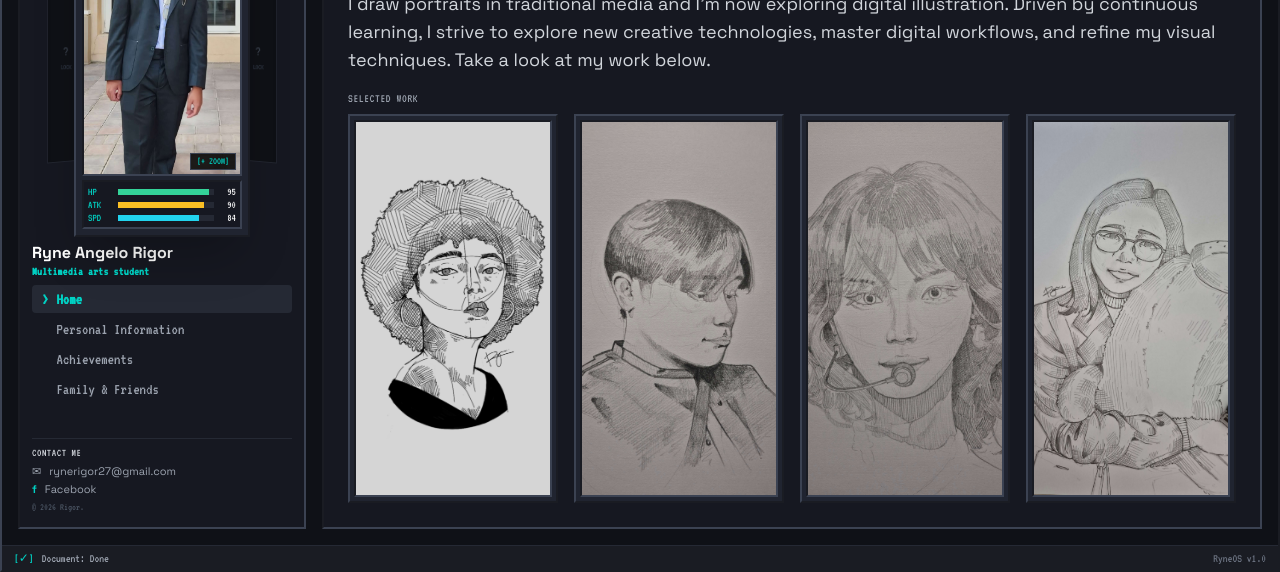
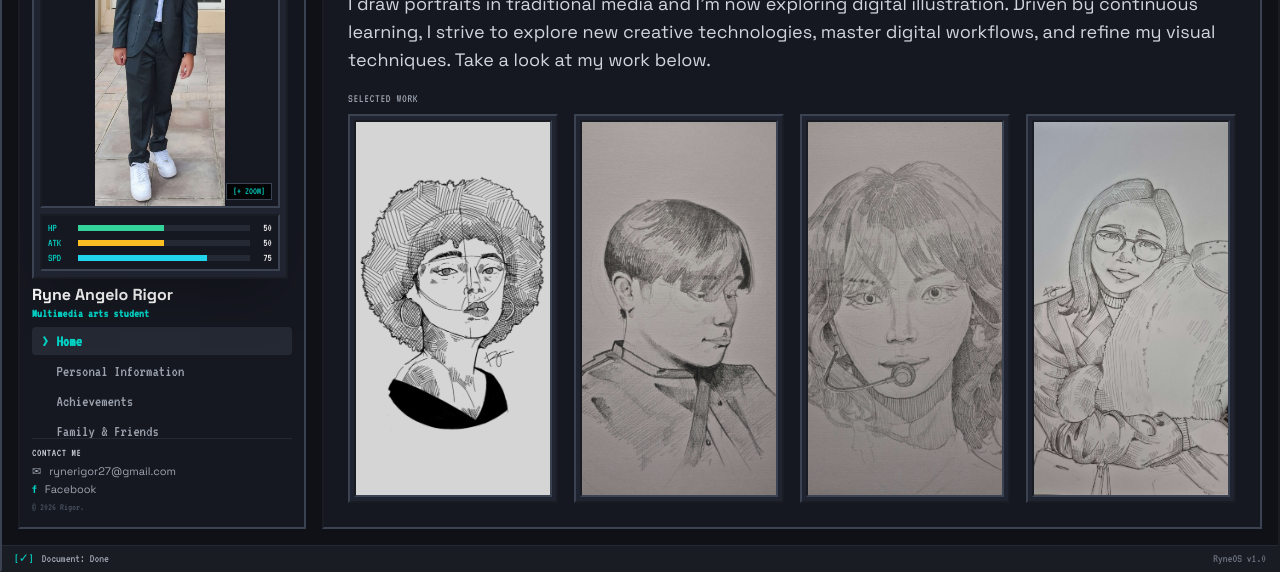
Before and after one commit to ryn-27/homepage, a plain HTML site: page index.html in a window 1280 px wide. Shown: the part 228-800 px from the top of the page. Drawn offline with nearby package versions, Linux system fonts and the light colour scheme.

Commit message:
Update index.html

```diff
--- a/index.html
+++ b/index.html
@@ -91,72 +91,53 @@
     <!-- 3. Main Body Workspace -->
     <div class="flex-1 flex flex-col md:flex-row overflow-hidden p-3 md:p-4 gap-4 bg-[#0f1117]">
 
-      <!-- LEFT SIDEBAR (Extra-Tall Arcade Carousel P1 Character Card + Foreshortened Flanking Shadows) -->
+      <!-- LEFT SIDEBAR (Large Full-Body P1 Character Card + Nav) -->
       <aside class="w-full md:w-72 bg-[#161821] bevel-in p-3 flex flex-col justify-between shrink-0 overflow-hidden">
         <div class="space-y-1.5 min-h-0 flex flex-col">
 
-          <!-- CAROUSEL STAGE: Foreshortened 3D Side Cards + Extra-Tall Center P1 Card -->
-          <div class="relative flex items-center justify-center pt-1.5 shrink-0 select-none" style="perspective: 600px;">
-
-            <!-- Left Foreshortened Locked Shadow Slot (Decorative) -->
-            <div aria-hidden="true"
-                 style="transform: rotateY(28deg) scale(0.86);"
-                 class="w-11 h-60 bg-[#0b0c10] border border-[#252934] opacity-70 flex flex-col items-center justify-center -mr-2.5 z-0 pointer-events-none shadow-inner origin-right">
-              <span class="font-retro text-gray-600 text-base">?</span>
-              <span class="font-retro text-[9px] text-gray-700 tracking-tighter">LOCK</span>
-            </div>
-
-            <!-- Center Active P1 Character Card (Extra-Tall Full-Body Frame) -->
-            <div class="relative z-10 w-44 bg-[#202430] bevel-out p-1.5 space-y-1 shadow-2xl">
+          <!-- LARGE P1 CHARACTER CARD -->
+          <div class="relative pt-1 pr-1 shrink-0 select-none">
+            <div class="relative w-full bg-[#202430] bevel-out p-1.5 space-y-1.5 shadow-2xl">
               <!-- Top-Right P1 Seal -->
-              <div class="absolute -top-2 -right-2 z-20 bg-[#b91c1c] text-white font-retro text-xs font-bold px-1.5 py-0.2 border-2 border-[#facc15] shadow-md tracking-wider">
+              <div class="absolute -top-2 -right-2 z-20 bg-[#b91c1c] text-white font-retro text-xs font-bold px-2 py-0.2 border-2 border-[#facc15] shadow-md tracking-wider">
                 P1
               </div>
 
-              <!-- Extra-Tall Full-Body Formal Portrait (Click to Zoom in Lightbox) -->
+              <!-- Large Full-Body Formal Portrait (Head-to-Toe) -->
               <div onclick="openLightbox('formal.jpg', 'Ryne Angelo Rigor — Formal Attire')"
-                   class="w-full h-72 bg-[#161821] bevel-in overflow-hidden relative cursor-pointer group">
+                   class="w-full h-80 bg-[#161821] bevel-in overflow-hidden relative cursor-pointer group flex items-center justify-center">
                 <img src="formal.jpg" alt="Ryne Angelo Rigor Full Body Formal Attire"
-                     class="w-full h-full object-cover object-top group-hover:scale-105 transition duration-300">
-                <span class="absolute bottom-1 right-1 bg-black/85 text-[#00d2c4] text-[10px] font-retro px-1.5 py-0.2 border border-[#3b4252]">
+                     class="w-full h-full object-contain group-hover:scale-105 transition duration-300">
+                <span class="absolute bottom-1.5 right-1.5 bg-black/85 text-[#00d2c4] text-[10px] font-retro px-1.5 py-0.2 border border-[#3b4252]">
                   [+ ZOOM]
                 </span>
               </div>
 
-              <!-- Compact Retro RPG Stat Bars (HP / ATK / SPD) -->
-              <div class="space-y-0.5 font-retro text-[11px] leading-none bg-[#161821] bevel-in p-1">
+              <!-- Retro RPG Stat Bars (HP 50%, ATK 50%, SPD 75%) -->
+              <div class="space-y-1 font-retro text-[11px] leading-none bg-[#161821] bevel-in p-1.5">
                 <div class="flex items-center gap-1.5">
                   <span class="text-[#00d2c4] w-6">HP</span>
                   <div class="flex-1 h-1.5 bg-[#252934] overflow-hidden">
-                    <div class="h-full bg-emerald-400 w-[95%]"></div>
+                    <div class="h-full bg-emerald-400 w-[50%]"></div>
                   </div>
-                  <span class="text-white w-4 text-right">95</span>
+                  <span class="text-white w-4 text-right">50</span>
                 </div>
                 <div class="flex items-center gap-1.5">
                   <span class="text-[#00d2c4] w-6">ATK</span>
                   <div class="flex-1 h-1.5 bg-[#252934] overflow-hidden">
-                    <div class="h-full bg-amber-400 w-[90%]"></div>
+                    <div class="h-full bg-amber-400 w-[50%]"></div>
                   </div>
-                  <span class="text-white w-4 text-right">90</span>
+                  <span class="text-white w-4 text-right">50</span>
                 </div>
                 <div class="flex items-center gap-1.5">
                   <span class="text-[#00d2c4] w-6">SPD</span>
                   <div class="flex-1 h-1.5 bg-[#252934] overflow-hidden">
-                    <div class="h-full bg-cyan-400 w-[84%]"></div>
+                    <div class="h-full bg-cyan-400 w-[75%]"></div>
                   </div>
-                  <span class="text-white w-4 text-right">84</span>
+                  <span class="text-white w-4 text-right">75</span>
                 </div>
               </div>
             </div>
-
-            <!-- Right Foreshortened Locked Shadow Slot (Decorative) -->
-            <div aria-hidden="true"
-                 style="transform: rotateY(-28deg) scale(0.86);"
-                 class="w-11 h-60 bg-[#0b0c10] border border-[#252934] opacity-70 flex flex-col items-center justify-center -ml-2.5 z-0 pointer-events-none shadow-inner origin-left">
-              <span class="font-retro text-gray-600 text-base">?</span>
-              <span class="font-retro text-[9px] text-gray-700 tracking-tighter">LOCK</span>
-            </div>
-
           </div>
 
           <!-- Name & Enhanced Subtitle Tag -->
```
